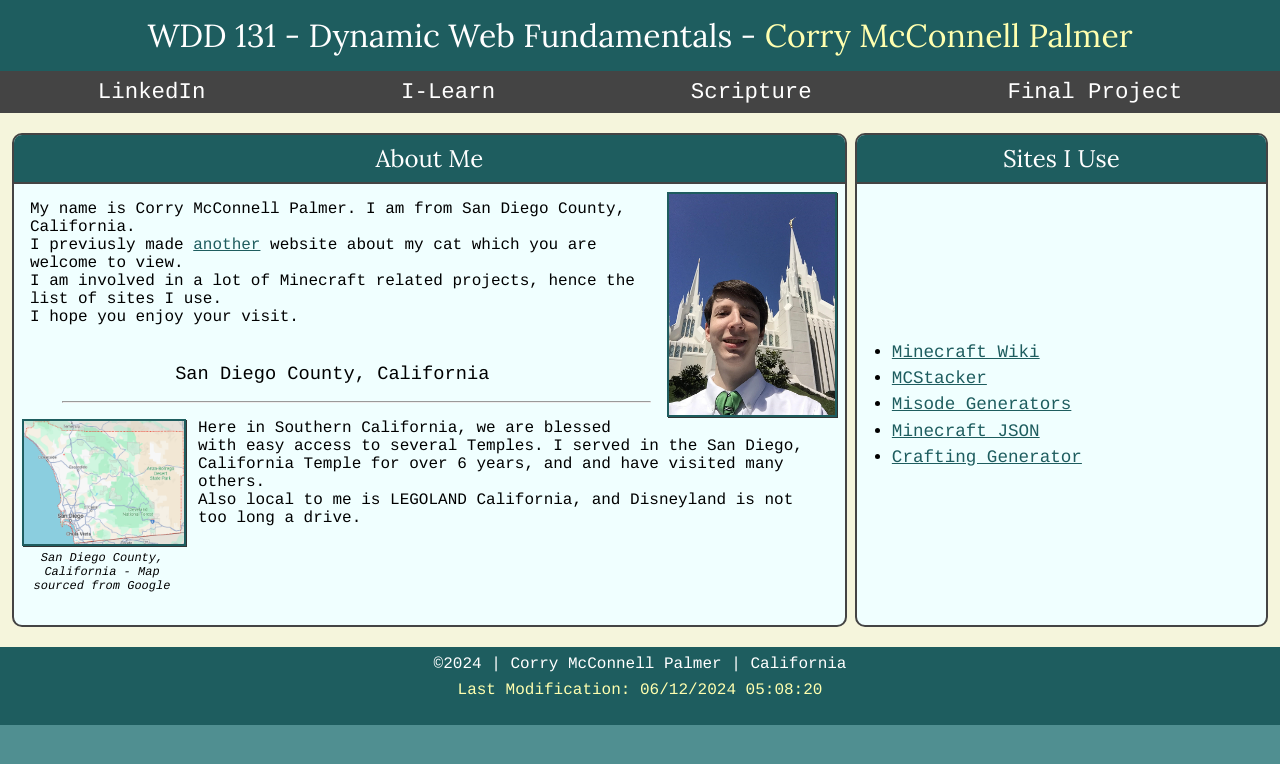
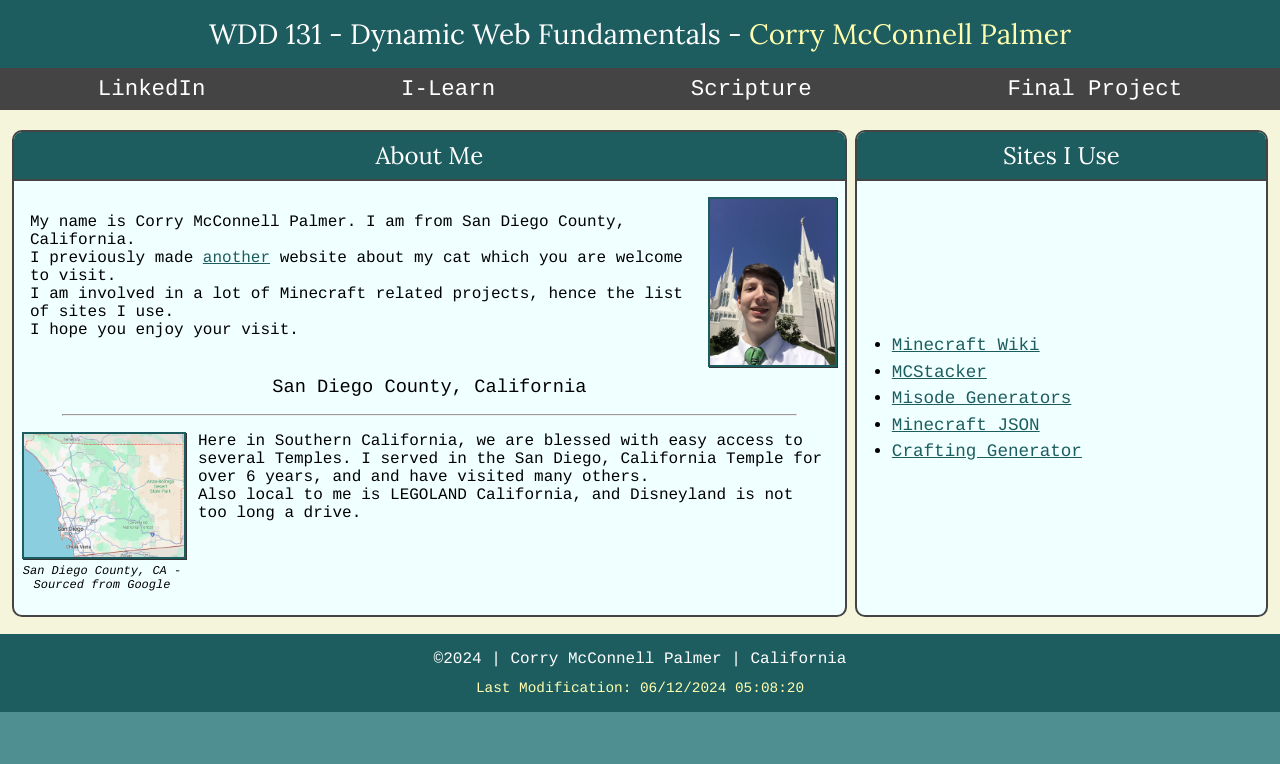
Before and after one commit to corrymp/wdd131, a plain HTML site: page index.html in a window 1280 px wide. Drawn offline with Linux system fonts and the light colour scheme.

Commit message:
W01: Home Page | Spelling fix & additional formating

```diff
--- a/index.html
+++ b/index.html
@@ -4,6 +4,7 @@
 <head>
     <meta charset="UTF-8">
     <meta name="viewport" content="width=device-width, initial-scale=1">
+
     <title>WDD 131 - Dynamic Web Fundamentals - Corry McConnell Palmer</title>
     <meta name="author" content="Corry McConnell Palmer">
     <meta name="description"
@@ -12,7 +13,8 @@
 
     <link rel="preconnect" href="https://fonts.googleapis.com">
     <link rel="preconnect" href="https://fonts.gstatic.com" crossorigin>
-    <link href="https://fonts.googleapis.com/css2?family=Cousine:ital@0;1&family=Lora:ital@0;1&display=swap" rel="stylesheet">
+    <link rel="stylesheet"
+        href="https://fonts.googleapis.com/css2?family=Cousine:ital@0;1&family=Lora:ital@0;1&display=swap">
 
     <link rel="icon" type="image/png" href="images/favicon.png" />
     <script src="scripts/getdates.js" defer></script>
@@ -34,22 +36,24 @@
         <main>
             <section class="card">
                 <h2>About Me</h2>
+                <div id="upper-content">
                     <img class="selfie" src="images/corry_san_diego_temple.png"
                         alt="Corry in front of the San Diego California Temple">
                     <p class="card-text">My name is Corry McConnell Palmer. I am from San Diego County, California.<br>
-                    I previusly made
+                        I previously made
                         <a href="https://corrymp.github.io/wdd130/thebestboy/" target="_blank">another</a>
-                    website about my cat which you are welcome to view.<br>
+                        website about my cat which you are welcome to visit.<br>
                         I am involved in a lot of Minecraft related projects, hence the list of sites I use.<br>
                         I hope you enjoy your visit.
                     </p>
+                </div>
                 <h3>San Diego County, California</h3>
                 <hr>
                 <div class="san-diego-map">
                     <a href="https://www.google.com/maps/place/San+Diego+County,+CA/@33.0153772,-117.4697752,10z/"
                         target="_blank"><img class="san-diego-map-image" src="images/san_diego_county.png"
                             alt="Map of San Diego County"></a>
-                    <p class="san-diego-map-text">San Diego County, California - Map sourced from Google</p>
+                    <p class="san-diego-map-text">San Diego County, CA - Sourced from Google</p>
                 </div>
                 <p class="card-text">Here in Southern California, we are blessed with easy access to several Temples. I
                     served in the San
--- a/styles/base.css
+++ b/styles/base.css
@@ -14,10 +14,10 @@ hr {
 }
 
 h1 {
-    font-size: 2em;
+    font-size: 1.75em;
     color: white;
     text-align: center;
-    padding: 15px;
+    padding: 16px;
     font-family: "Lora", serif;
 }
 
@@ -37,6 +37,7 @@ ul {
     display: flex;
     flex-direction: column;
     justify-content: center;
+    margin-bottom: 8px;
 }
 
 li {
@@ -91,7 +92,7 @@ header {
 #nav a:hover {
     background-color: #333;
     color: #6495ed;
-    box-shadow: #999 2px 2px, #999 -1px -1px, #999 2px -1px, #999 -1px 2px;
+    box-shadow: #999 1px 1px, #999 -1px -1px, #999 1px -1px, #999 -1px 1px;
     text-shadow: #2051a9 2px 2px;
 }
 
@@ -100,7 +101,7 @@ main {
     background-color: beige;
     display: grid;
     grid-template-columns: 2fr 1fr;
-    padding: 16px 8px;
+    padding: 16px 8px 13px 8px;
 }
 
 .card {
@@ -120,7 +121,9 @@ main {
     text-align: center;
     font-family: "Lora", serif;
 }
-
+#upper-content .card-text {
+    margin-top: 32px;
+}
 .card-text {
     color: black;
     margin: 16px;
@@ -128,14 +131,14 @@ main {
 
 .selfie {
     float: right;
-    width: 20%;
-    margin: 8px 8px 8px 16px;
+    width: 125px;
+    margin: -16px 8px 8px 16px;
 }
 
 .san-diego-map {
     float: left;
     width: 10em;
-    margin: 0px 16px 32px 8px;
+    margin: 0px 16px 23px 8px;
 }
 
 .san-diego-map-image {
@@ -153,16 +156,18 @@ main {
 footer {
     background-color: #1e5d5f;
     text-align: center;
-    height: 78px;
+    height: 100%;
+    padding: 10px;
 }
 
 footer p {
     color: white;
-    padding-top: 8px;
+    padding: 6px 0;
 }
 
 #lastModified {
     color: #ffffaf;
+    font-size: 0.9em;
 }
 
 @media screen and (max-width: 900px) {
```
Lines whose indentation alone changed are shown as unchanged.
